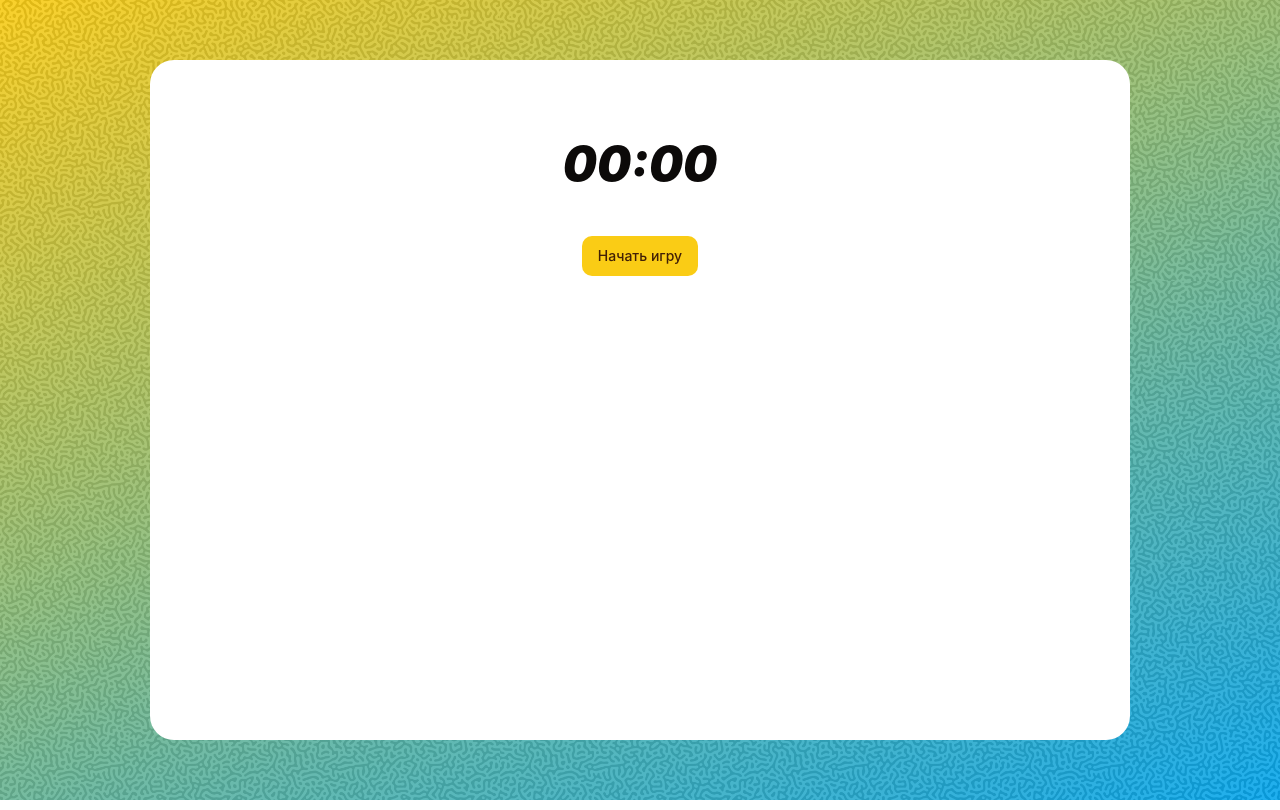
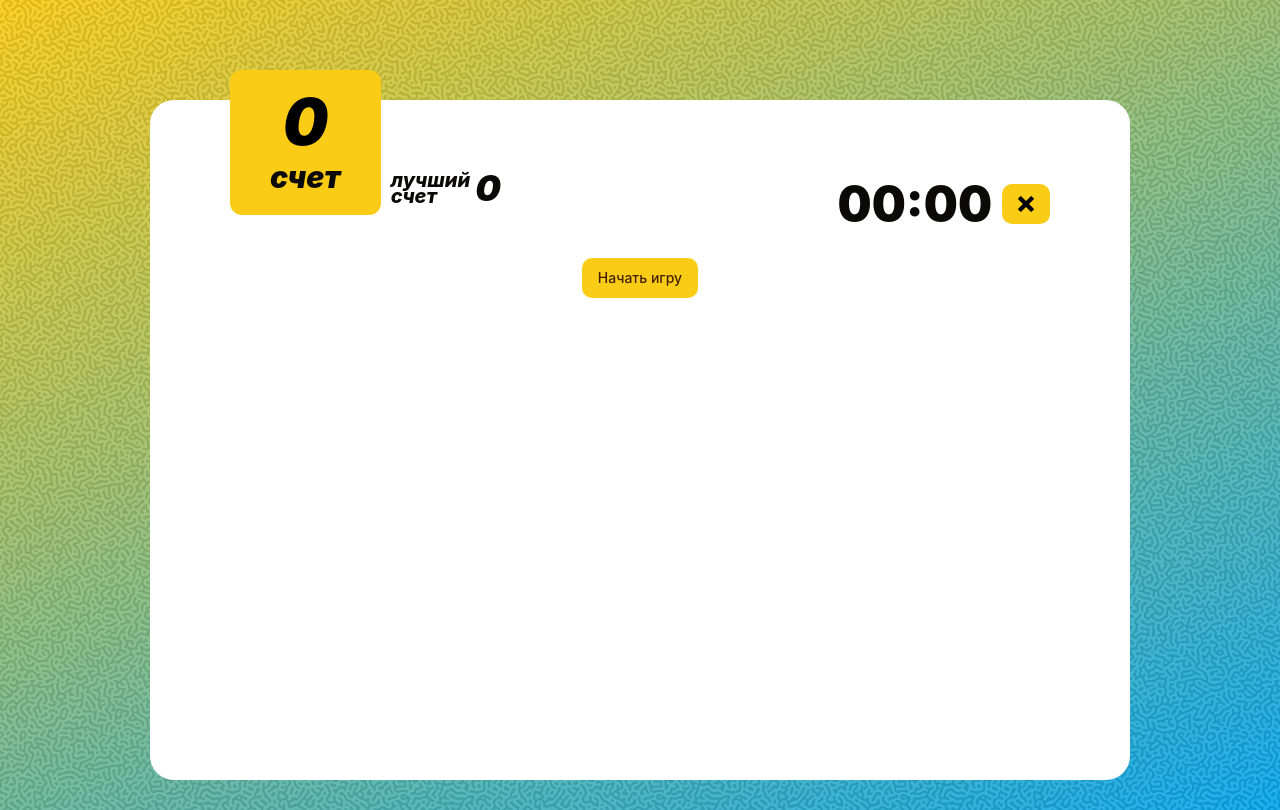
Before and after one commit to Waldo33/middle.game.praktikum.yandex, a React (Vite) app in the folder packages/client/: page /game in a window 1280 px wide. Built offline with nearby package versions, Linux system fonts and the light colour scheme.

Commit message:
Add currentScore, bestScore and button for reset game

```diff
--- /dev/null
+++ b/packages/client/src/pages/GamePage/lib/helpers/index.ts
@@ -0,0 +1,15 @@
+export const getTimePad = (timeInSec: number) => {
+  const minutes = Math.floor(timeInSec / 60)
+  const seconds = timeInSec - minutes * 60
+  return `${String(minutes).padStart(2, '0')}:${String(seconds).padStart(
+    2,
+    '0'
+  )}`
+}
+
+export const compareScoreWithLocalStorage = (newScore: number) => {
+  const prevScore = Number(localStorage.getItem('score') || 0)
+  if (prevScore < newScore) {
+    localStorage.setItem('score', newScore.toString())
+  }
+}
--- /dev/null
+++ b/packages/client/src/pages/GamePage/lib/hooks/useGame.ts
@@ -0,0 +1,60 @@
+import { Game, GameEventBus } from '@widgets/Game'
+import { useEffect, useRef, useState } from 'react'
+import { compareScoreWithLocalStorage, getTimePad } from '../helpers'
+
+export const useGame = () => {
+  const canvasRef = useRef<HTMLCanvasElement>(null)
+  const [showGame, setShowGame] = useState(false)
+  const [score, setScore] = useState(0)
+  const [timePad, setTimePad] = useState('00:00')
+  const bus = GameEventBus.getInstance()
+
+  const onStartHandler = () => {
+    setShowGame(true)
+  }
+
+  const setEndGame = () => {
+    bus.emit('end-game')
+  }
+
+  const onEndGame = () => {
+    setShowGame(false)
+  }
+
+  const onUpdateScore = (score: number) => {
+    setScore(score)
+    compareScoreWithLocalStorage(score)
+  }
+
+  const onTimeUpdate = (seconds: number) => {
+    setTimePad(getTimePad(seconds))
+  }
+
+  useEffect(() => {
+    if (canvasRef.current) {
+      const game = new Game(canvasRef.current)
+
+      bus.on('end-game', onEndGame)
+      bus.on('score-update', onUpdateScore)
+      bus.on('timer-tick', onTimeUpdate)
+      bus.on('timer-reset', () => onTimeUpdate(0))
+
+      game.start()
+
+      return () => {
+        bus.off('end-game', onEndGame)
+        bus.off('score-update', onUpdateScore)
+        bus.off('timer-tick', onTimeUpdate)
+      }
+    }
+  }, [showGame])
+
+  return {
+    showGame,
+    score,
+    timePad,
+    onStartHandler,
+    onEndHandler: setEndGame,
+    canvasRef,
+  }
+}
--- a/packages/client/src/pages/GamePage/ui/GamePage.module.scss
+++ b/packages/client/src/pages/GamePage/ui/GamePage.module.scss
@@ -8,3 +8,64 @@
 .gameCanvas {
   margin: 0 auto;
 }
+
+.container {
+    position: relative;
+}
+
+.score {
+    position: absolute;
+    display: flex;
+    align-items: flex-end;
+    top: -30px;
+
+    .currentScore {
+        padding: 20px 40px;
+        background-color: hsl(var(--primary));
+        border-radius: 12px;
+        text-align: center;
+
+        &-number {
+            margin-bottom: 5px;
+        }
+
+        &-text {
+            font-style: italic;
+            margin-bottom: 0;
+        }
+    }
+
+    .bestScore {
+        display: flex;
+        align-items: center;
+        margin-left: 10px;
+        font-style: italic;
+
+        &-number {
+            font-size: 36px;
+            font-weight: 900;
+            margin-left: 5px;
+        }
+
+        &-text {
+            font-size: 20px;
+            font-weight: 800;
+            line-height: 16px;
+        }
+    }
+}
+
+.top-panel {
+    display: flex;
+    justify-content: flex-end;
+    align-items: center;
+    margin-bottom: 30px;
+
+    div:not(:last-child) {
+        margin-right: 10px;
+    }
+
+    .timer {
+        margin-bottom: 0;
+    }
+}
--- a/packages/client/src/pages/GamePage/ui/GamePage.tsx
+++ b/packages/client/src/pages/GamePage/ui/GamePage.tsx
@@ -1,61 +1,58 @@
 import { cn } from '@shared/lib/utils'
-import { Game } from '@widgets/Game'
 import s from './GamePage.module.scss'
-import { FC, useEffect, useRef, useState } from 'react'
+import { FC } from 'react'
 import { Button } from '@shared/components/ui/button'
+import { useGame } from '../lib/hooks/useGame'
 
 export const GamePage: FC = () => {
-  const canvasRef = useRef<HTMLCanvasElement>(null)
-  const containerRef = useRef<HTMLDivElement>(null)
-  const [showGame, setShowGame] = useState(false)
-  const [seconds, setSeconds] = useState(0)
-
-  const onStartHandler = () => {
-    setShowGame(true)
-  }
-
-  useEffect(() => {
-    if (canvasRef.current) {
-      const gameInstanse = new Game(canvasRef.current)
-
-      gameInstanse.addOnEndGameHandler(result => {
-        // TODO: Вывод итогового счета
-        console.log(result)
-        setShowGame(false)
-      })
-
-      gameInstanse.start()
-
-      const intervalId = setInterval(() => {
-        const timeLeft = gameInstanse.getTimeLeft()
-        setSeconds(timeLeft)
-      }, 1000)
-
-      return () => {
-        clearInterval(intervalId)
-      }
-    }
-  }, [showGame])
-
-  const getTime = (time: number) => {
-    const minutes = Math.floor(time / 60)
-    const seconds = time - minutes * 60
-    return [minutes, seconds]
-  }
+  const { showGame, score, timePad, onEndHandler, onStartHandler, canvasRef } =
+    useGame()
+  const bestScore = Number(localStorage.getItem('score') || 0)
 
   return (
-    <div ref={containerRef}>
-      <h2 style={{ textAlign: 'center' }}>
-        {getTime(seconds)
-          .map(number => String(number).padStart(2, '0'))
-          .join(':')}
-      </h2>
-      {!showGame && (
-        <div className={cn(s.buttonContainer)}>
-          <Button onClick={onStartHandler}>Начать игру</Button>
+    <div className={cn('index-wrapper')}>
+      <div className={s.score}>
+        <div className={s.currentScore}>
+          <div className={cn(s['currentScore-number'], 'h1')}>{score}</div>
+          <div className={cn(s['currentScore-text'], 'h6')}>счет</div>
         </div>
-      )}
-      {showGame && <canvas className={s.gameCanvas} ref={canvasRef} />}
+        <div className={s.bestScore}>
+          <div className={cn(s['bestScore-text'])}>
+            лучший
+            <br />
+            счет
+          </div>
+          <div className={cn(s['bestScore-number'])}>{bestScore}</div>
+        </div>
+      </div>
+      <div className={cn(s.container)}>
+        <div className={s['top-panel']}>
+          <div
+            className={cn(s.timer, 'h2')}
+            style={{ textAlign: 'right', fontStyle: 'normal' }}>
+            {timePad}
+          </div>
+          <Button onClick={onEndHandler}>
+            <svg
+              width="32"
+              height="32"
+              viewBox="0 0 32 32"
+              fill="none"
+              xmlns="http://www.w3.org/2000/svg">
+              <path
+                d="M31.7078 25.7078L21.9998 15.9998L31.7078 6.29181C31.8938 6.10351 31.9981 5.84949 31.9981 5.58481C31.9981 5.32013 31.8938 5.06611 31.7078 4.87781L27.1218 0.29181C26.9343 0.104339 26.68 -0.000976562 26.4148 -0.000976562C26.1496 -0.000976562 25.8953 0.104339 25.7078 0.29181L15.9998 9.99981L6.29181 0.29181C6.10428 0.104339 5.84997 -0.000976562 5.58481 -0.000976562C5.31965 -0.000976562 5.06534 0.104339 4.87781 0.29181L0.29181 4.87781C0.104339 5.06534 -0.000976563 5.31965 -0.000976562 5.58481C-0.000976563 5.84997 0.104339 6.10428 0.29181 6.29181L9.99981 15.9998L0.29181 25.7078C0.104339 25.8953 -0.000976562 26.1496 -0.000976562 26.4148C-0.000976562 26.68 0.104339 26.9343 0.29181 27.1218L4.87781 31.7078C5.06534 31.8953 5.31965 32.0006 5.58481 32.0006C5.84997 32.0006 6.10428 31.8953 6.29181 31.7078L15.9998 21.9998L25.7078 31.7078C25.8953 31.8953 26.1496 32.0006 26.4148 32.0006C26.68 32.0006 26.9343 31.8953 27.1218 31.7078L31.7078 27.1218C31.8953 26.9343 32.0006 26.68 32.0006 26.4148C32.0006 26.1496 31.8953 25.8953 31.7078 25.7078Z"
+                fill="black"
+              />
+            </svg>
+          </Button>
+        </div>
+        {!showGame && (
+          <div className={cn(s.buttonContainer)}>
+            <Button onClick={onStartHandler}>Начать игру</Button>
+          </div>
+        )}
+        {showGame && <canvas className={s.gameCanvas} ref={canvasRef} />}
+      </div>
     </div>
   )
 }
```
